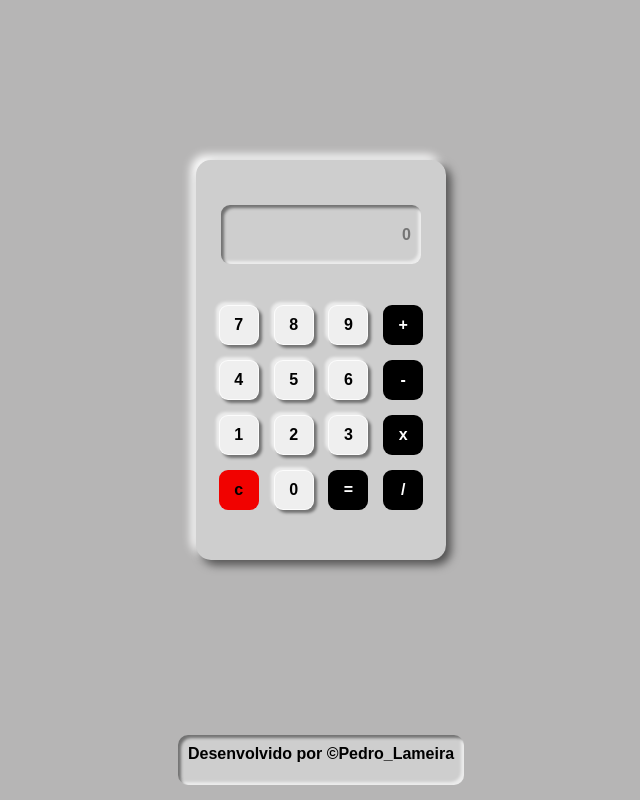
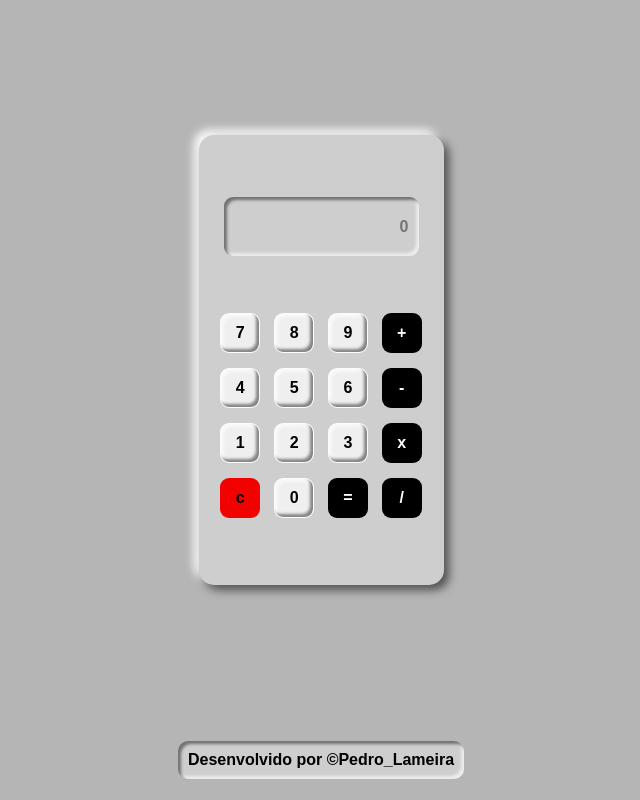
Before and after one commit to lameiragaspar/calculaora, a plain HTML site: page index.html in a window 1280 px wide. Shown: the whole page, without its empty margins (319-959 px from the left). Drawn offline with Linux system fonts and the light colour scheme.

Commit message:
Atualização!

```diff
--- a/css/style.css
+++ b/css/style.css
@@ -6,20 +6,20 @@
 }
 body{
     background-color: #b6b5b5;
-
+    height: 100vh;
 }
 main{
-    background-color: #b6b5b5;
-    height: 90vh;
-    padding: 10px;
+    background-color:#b6b5b5;
+    height: 90%;
+    padding: 70px;
     display: flex;
     align-items: center;
     justify-content: center;
 }
 section.calc{
     background-color: #CECECE;
-    width: 250px;
-    height: 400px;
+    width: 245px;
+    height: 450px;
     padding: 10px;
     box-shadow:5px 5px 10px #00000091, -5px -5px 10px #fff;
     border-radius: 15px;
@@ -69,13 +69,13 @@ section.buttons{
     font-size: 16px;
     border: 1px solid #ffffffd7;
     border-radius: 9px;
-    box-shadow:3px 3px 3px #00000073, -3px -3px 3px #ffffff9d;
+    box-shadow:inset -3px -3px 3px #00000073,inset 3px 3px 3px #ffffff9d;
 }
 button:hover{
     cursor: pointer;
 }
 button:active{
-    box-shadow:3px 3px 5px #ffffff9d, -3px -3px 3px #00000073;
+    box-shadow:inset 3px 3px 3px #00000073,inset -3px -3px 5px #ffffff9d ;
 }
 button.sinais{
     background-color: black;
@@ -95,25 +95,29 @@ button.limpar{
     border: none;
 }
 footer{
-    height: 10vh;
+    height: 10%;
+    padding: 5px;
     display: flex;
+    align-items: center;
     justify-content: center;
-    padding: 15px 0;
 }
 footer a{
+    text-decoration: none;
+}
+footer p{
+    text-align: center;
+    color: #000;
     background-color: #CECECE;
-    font-weight:600;
+    font-weight: bolder;
     padding: 10px;
-    border-radius:10px;
-    text-decoration: none;
-    color: #000;
     box-shadow: inset 3px 3px 3px #00000073,inset -3px -3px 3px #ffffff9d;
+    border-radius: 10px;
 }
-footer a:hover{
+footer p:hover{
     background-color: #F0F0F0;
     transition: .3s;
 }
-footer a:active{
+footer p:active{
     background-color: #000;
     color: #CECECE;
 }
```
